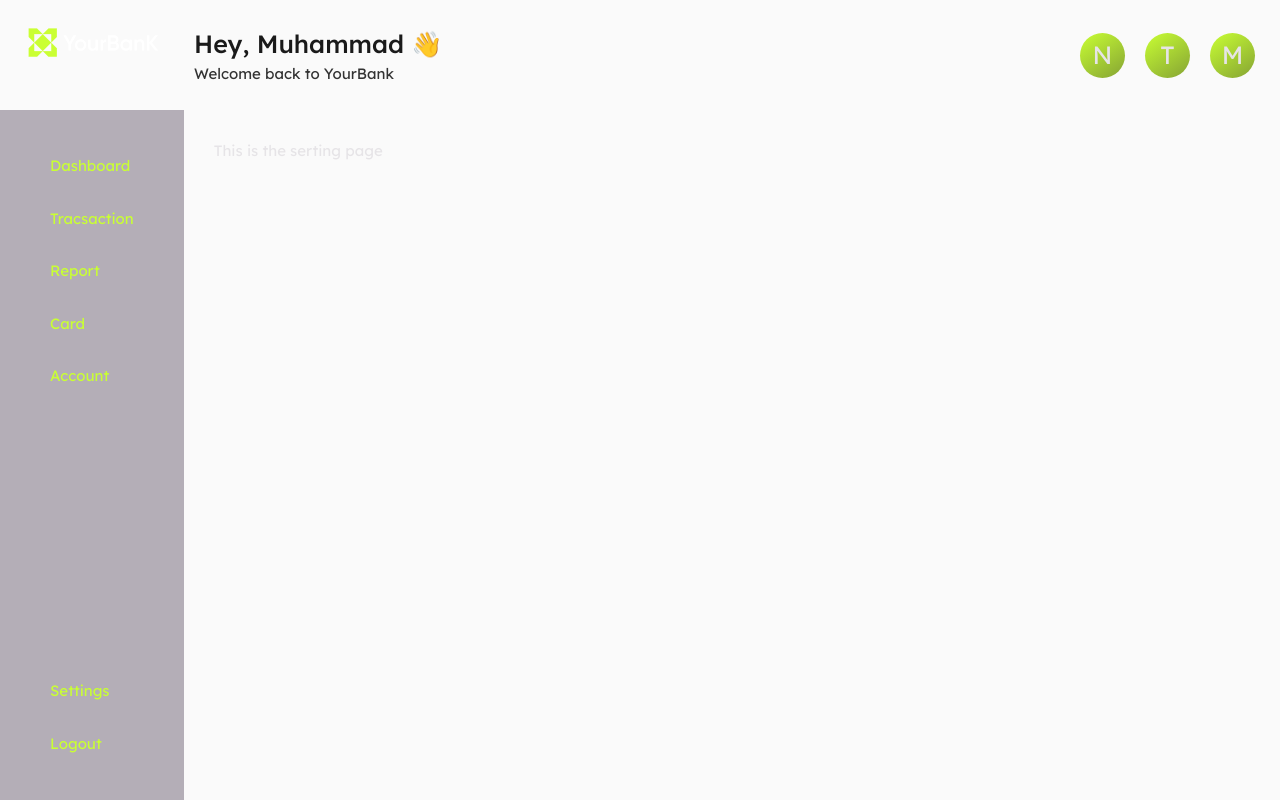
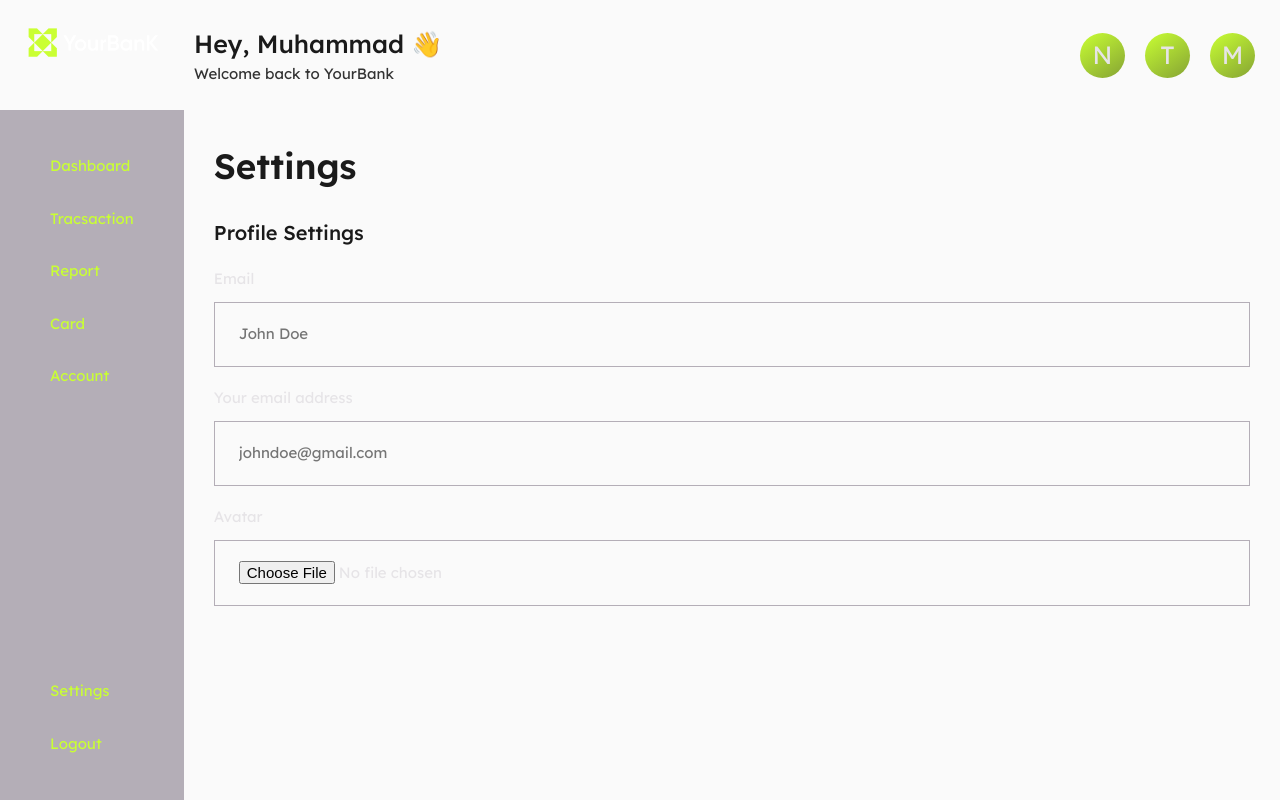
Before and after one commit to Muhammad0320/bank--f, a Next.js app: page /settings in a window 1280 px wide. Built offline with nearby package versions, Linux system fonts and the light colour scheme.

Commit message:
chore: update page tsx

```diff
--- a/components/UI/SectionStyle.ts
+++ b/components/UI/SectionStyle.ts
@@ -1,3 +1,5 @@
+'use client';
+
 import styled from 'styled-components';
 
 export const SectionStyle = styled.section`
--- a/src/app/(content)/settings/page.tsx
+++ b/src/app/(content)/settings/page.tsx
@@ -1,5 +1,29 @@
+import Input from '../../../../components/UI/Input';
+import { SectionStyle } from '../../../../components/UI/SectionStyle';
+import { StyledH1, StyledH3 } from '../../../../components/UI/Text';
+import { FlexContainer } from '../../../../components/UI/uiStyles';
+
 const SettingsPage = () => {
-  return <section>This is the serting page</section>;
+  return (
+    <SectionStyle>
+      <FlexContainer $flow="column" $size="medium">
+        <StyledH1>Settings</StyledH1>
+
+        {/*  For the Profile settings  */}
+        <FlexContainer $flow="column" $size="small">
+          <StyledH3> Profile Settings </StyledH3>
+          <Input label="Email" id="name" placeholder="John Doe" type="text" />
+          <Input
+            label="Your email address"
+            id="email"
+            type="email"
+            placeholder="johndoe@gmail.com"
+          />
+          <Input label="Avatar" id="avatar" type="file" />
+        </FlexContainer>
+      </FlexContainer>
+    </SectionStyle>
+  );
 };
 
 export default SettingsPage;
```
